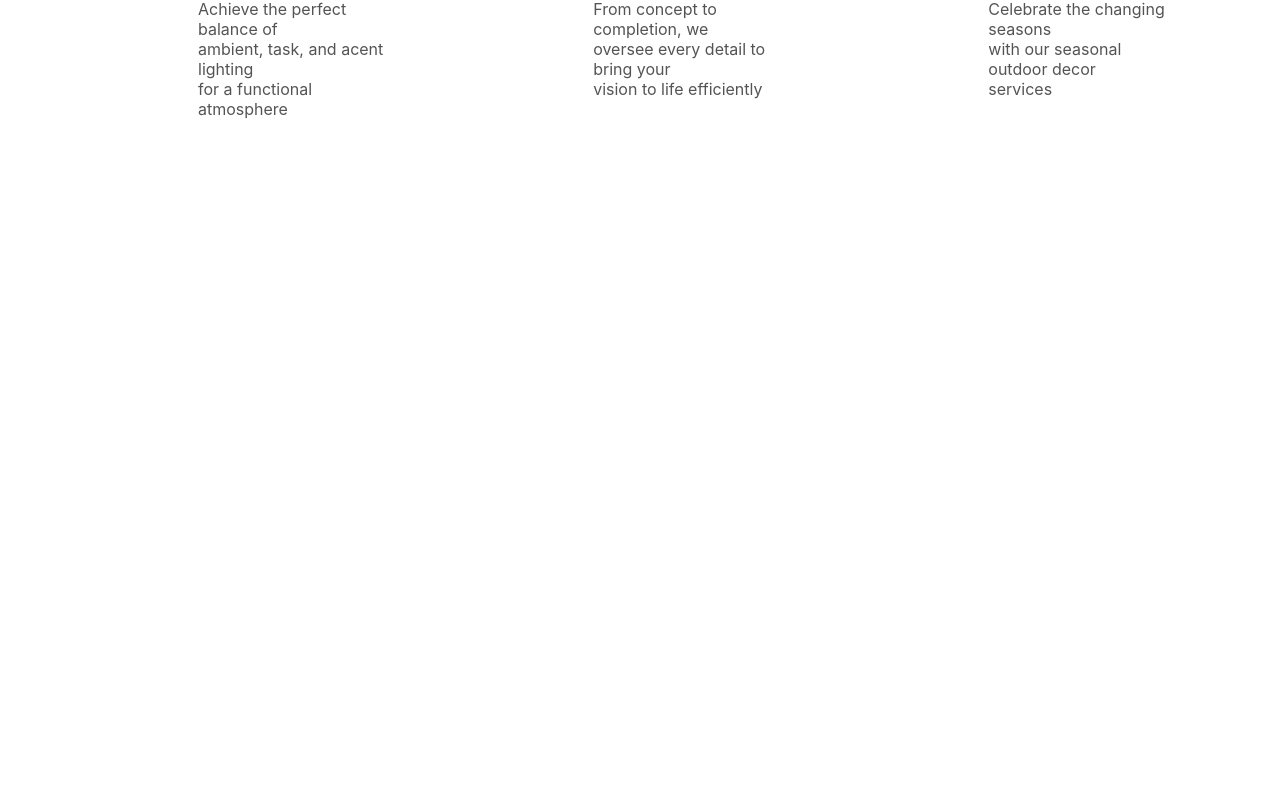
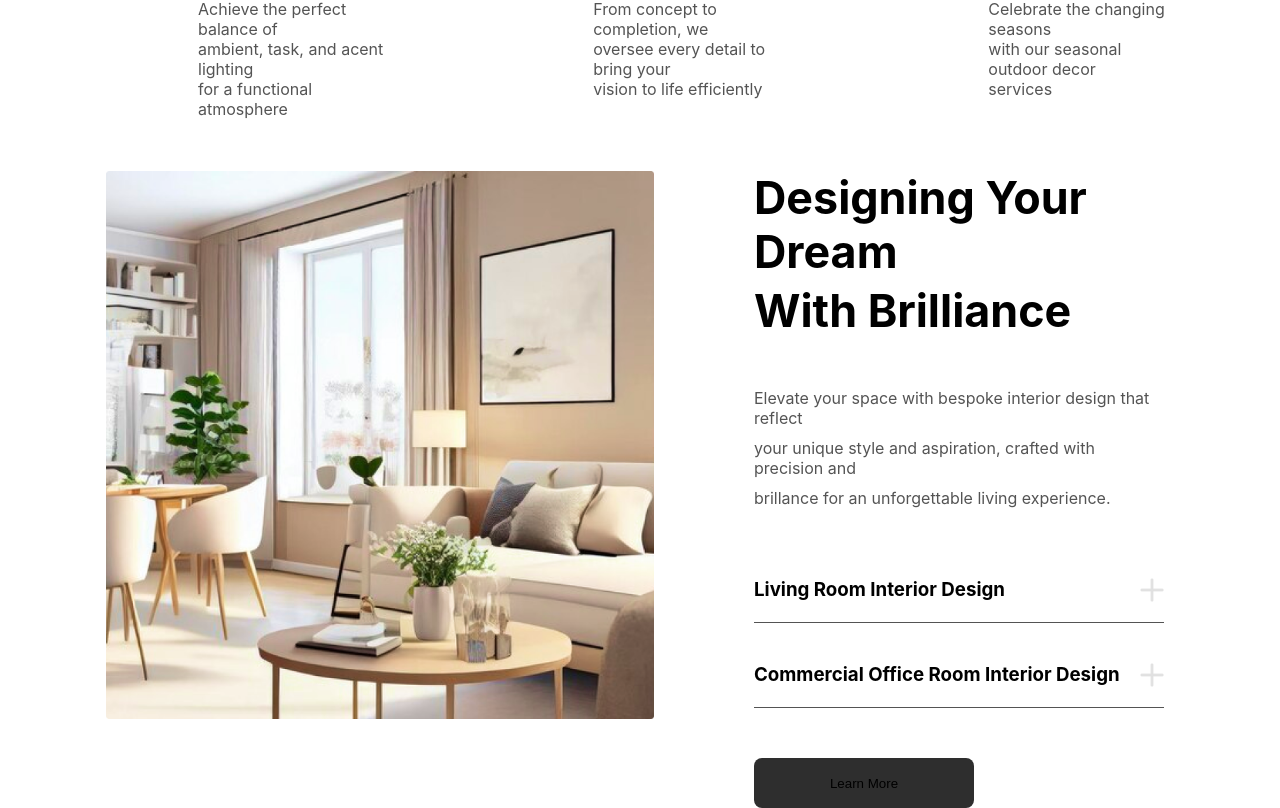
Before and after one commit to Th3-D5-482/VivaDecor-Project-TreeHog, a React (Vite) app: page / in a window 1280 px wide. Shown: the part 1104-1912 px from the top of the page. Before the commit the page ends 1409 px from the top, so only its background shows below. Built offline with nearby package versions, Linux system fonts and the light colour scheme.

Commit message:
Th3_D5_482

```diff
--- a/src/components/HeroSection.css
+++ b/src/components/HeroSection.css
@@ -115,7 +115,7 @@
         display: none;
     }
     .heroSection .startProjectBtn {
-       top: 1%;
+       top: 0;
        align-self: center;
        width: 60%;
        height: 50%;
@@ -124,7 +124,7 @@
     }
     .heroSection .counts {
         align-items: center;
-        top: 1%;
+        top: 0;
         width: 100%;
     }
     .counts .countsInside h1 {
--- /dev/null
+++ b/src/components/Section4.css
@@ -0,0 +1,97 @@
+.section4 {
+    width: 100%;
+    height: 550px;
+    margin-top: 80px;
+    display: flex;
+    flex-direction: row;
+    justify-content: space-between;
+}
+.section4 .maskGroupImg {
+    width: 100%;
+    height: 548px;
+}
+.section4 .container1 {
+    width: 100%;
+    height: 550px;
+    padding-left: 100px;
+    padding-right: 10px;
+}
+.container1 h1 {
+    font-size: 2.8rem;
+}
+.container1 h1 p {
+    margin-bottom: 5px;
+}
+.section4 .elevateYour {
+    color: var(--secondary-color);
+    margin-top: 50px;
+}
+.section4 .elevateYour p {
+    margin-bottom: 10px;
+}
+.section4 .group24 {
+    width: 100%;
+    height: 55px;
+    border-bottom: 1px solid var(--secondary-color);
+    margin-top: 60px;
+    padding-top: 10px;
+    display: flex;
+    flex-direction: row;
+    justify-content: space-between;
+}
+.section4 .group23 {
+    width: 100%;
+    height: 55px;
+    border-bottom: 1px solid var(--secondary-color);
+    margin-top: 30px;
+    padding-top: 10px;
+    display: flex;
+    flex-direction: row;
+    justify-content: space-between;
+}
+.section4 .group7Img {
+    width: 24px;
+    height: 24px;
+}
+.section4 .learnMoreBtn {
+    width: 220px;
+    height: 50px;
+    margin-top: 50px;
+    background-color: var(--primary-color);
+    border: none;
+    cursor: pointer;
+    border-radius: 8px;
+}
+.section4 .learnMoreBtn:hover {
+    background-color: var(--third-color);
+}
+@media (max-width: 768px) {
+    .section4 {
+        display: flex;
+        flex-direction: column;
+        margin-top: -300px;
+    }
+    .section4 .maskGroupImg {
+        position: relative;
+        top: 560px;
+    }
+    .section4 .container1 {
+        padding-left: 0;
+    }
+    .section4 .elevateYour {
+        position: relative;
+        top: 380px;
+    }
+    .section4 .group24 {
+        position: relative;
+        top: 350px;
+    }
+    .section4 .group23 {
+        position: relative;
+        top: 340px;
+    }
+    .section4 .learnMoreBtn {
+        position: relative;
+        top: 350px;
+    }
+}
--- /dev/null
+++ b/src/components/Section4.jsx
@@ -0,0 +1,33 @@
+import './Section4.css';
+import maskGroup from '../assets/maskGroup.png';
+import group7 from '../assets/group7.png';
+
+function Section4() {
+    return(
+        <>
+            <main className ="section4">
+                <img src ={maskGroup} className='maskGroupImg'/>
+                <div className ="container1">
+                    <h1>Designing Your Dream
+                    <p/> With Brilliance
+                    </h1>
+                    <p className ='elevateYour'>
+                        Elevate your space with bespoke interior design that reflect
+                        <p/>your unique style and aspiration, crafted with precision and
+                        <p/>brillance for an unforgettable living experience.
+                    </p>
+                    <div className ="group24">
+                        <h3>Living Room Interior Design</h3>
+                        <img src ={group7} className='group7Img'/>
+                    </div>
+                    <div className ="group23">
+                        <h3>Commercial Office Room Interior Design</h3>
+                        <img src ={group7} className='group7Img'/>
+                    </div>
+                    <button className ="learnMoreBtn">Learn More</button>
+                </div>
+            </main>
+        </>
+    );
+}
+export default Section4;
--- a/src/components/ServiceSection.css
+++ b/src/components/ServiceSection.css
@@ -70,6 +70,7 @@
     .group4 h2 {
         font-size: 1.2rem;
         text-align: center;
+        font-weight: normal;
 
     }
     .group4 .group4Para {
--- a/src/pages/HomePage.jsx
+++ b/src/pages/HomePage.jsx
@@ -1,5 +1,6 @@
 import Header from '../components/Header';
 import HeroSection from '../components/HeroSection';
+import Section4 from '../components/Section4';
 import ServiceSection from '../components/ServiceSection';
 function HomePage () {
     return (
@@ -7,6 +8,7 @@ function HomePage () {
         <Header/>
         <HeroSection/>
         <ServiceSection/>
+        <Section4/>
     </>
     );
 }
```
Also changed, not shown: src/assets/group7.png (added), src/assets/maskGroup.png (added).
